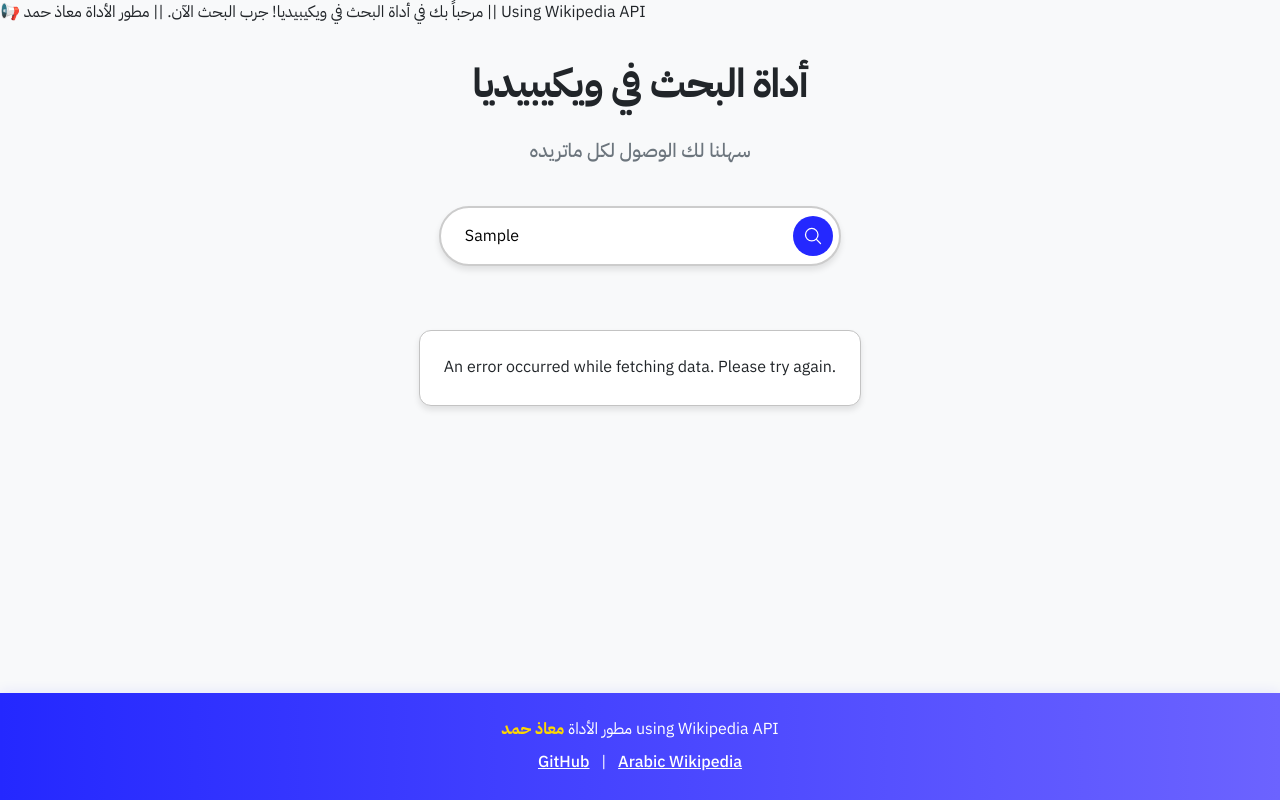
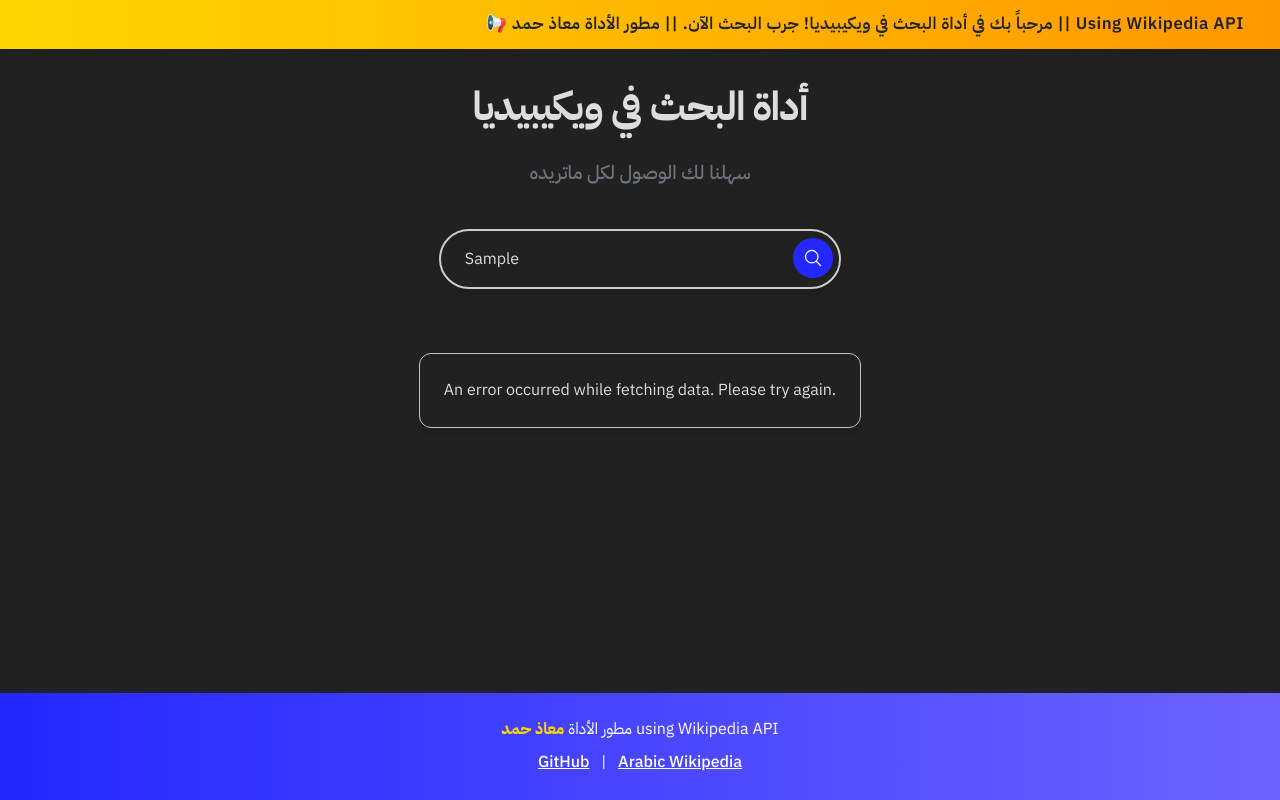
Before and after one commit to mx606/wikipedia_searcher, a plain HTML site: page index.html in a window 1280 px wide. Both pictures are taken after typing "Sample" into the empty fields and a click on the button 812 px from the left and 235 px from the top of the page. Drawn offline with Linux system fonts and the light colour scheme; no server answers.

Commit message:
Update style.css

```diff
--- a/style.css
+++ b/style.css
@@ -7,8 +7,8 @@
 }
 
 :root {
-    --bg-color: #f8f9fa;
-    --text-color: #212529;
+    --bg-color: #212121;
+    --text-color: #dddddd;
     --accent-color: #2428ff;
     --card-border: #c3c3c3;
     --card-shadow: 0 4px 6px rgba(0, 0, 0, 0.1);
@@ -29,6 +29,7 @@ body {
     margin: 0;
     padding: 0;
     line-height: 1.6;
+    padding-top: 3rem; /* Add space for the notification bar */
 }
 
 .wikipedia-container {
@@ -54,6 +55,8 @@ body {
 }
 
 .search-input {
+    background: var(--bg-color);
+    color: var(--text-color);
     font-family: var(--font-sans);
     width: 100%;
     padding: 1rem 3.5rem 1rem 1.5rem;
@@ -105,7 +108,7 @@ body {
 }
 
 .results-container .result-item {
-    background: #fff;
+    background: var(--bg-color);
     border: 1px solid var(--card-border);
     border-radius: 12px;
     padding: 1.5rem;
@@ -138,11 +141,11 @@ body {
 
 .result-snippet {
     font-size: 1rem;
-    color: #555;
+    color: #f6f6f6;
 }
 
 .result-snippet .searchmatch {
-    background-color: rgba(36, 40, 255, 0.2);
+    background-color: rgba(94, 255, 8, 0.674);
     padding: 2px 4px;
     font-weight: 600;
     border-radius: 4px;
@@ -207,6 +210,39 @@ body {
     color: #ffd700;
 }
 
+.notification-bar {
+    width: 100%;
+    background: linear-gradient(90deg, #ffd700 0%, #ff9800 100%);
+    color: #222;
+    text-align: center;
+    padding: 0.7rem 0.5rem;
+    font-size: 1.05rem;
+    font-weight: 600;
+    letter-spacing: 0.5px;
+    position: fixed;
+    top: 0;
+    left: 0;
+    z-index: 1000;
+    box-shadow: 0 2px 8px rgba(0,0,0,0.07);
+    overflow: hidden;
+}
+
+.notification-bar .marquee {
+    display: inline-block;
+    white-space: nowrap;
+    animation: marquee 20s linear infinite;
+    min-width: 100%;
+}
+
+@keyframes marquee {
+    0% {
+        transform: translateX(100%);
+    }
+    100% {
+        transform: translateX(-100%);
+    }
+}
+
 /* Responsive result item styles */
 @media (max-width: 700px) {
     .results-container .result-item {
```
